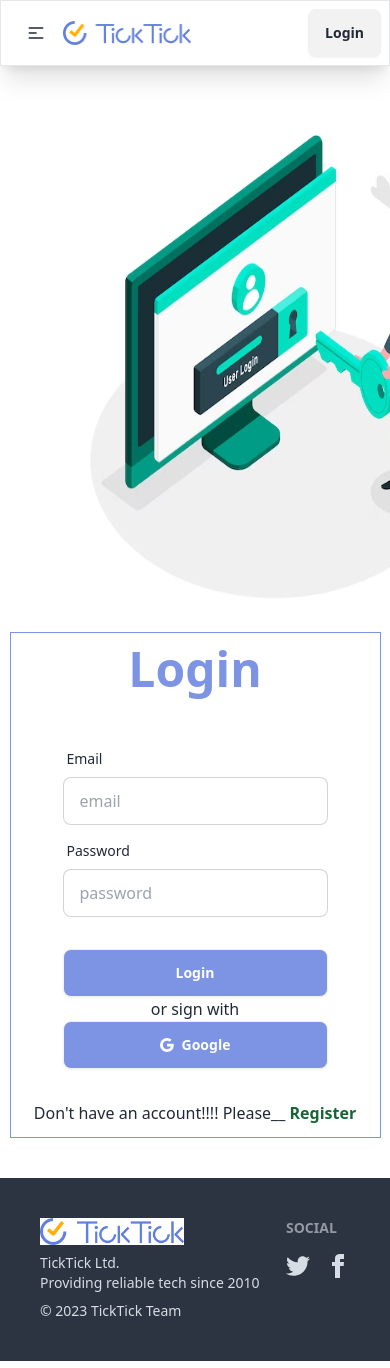
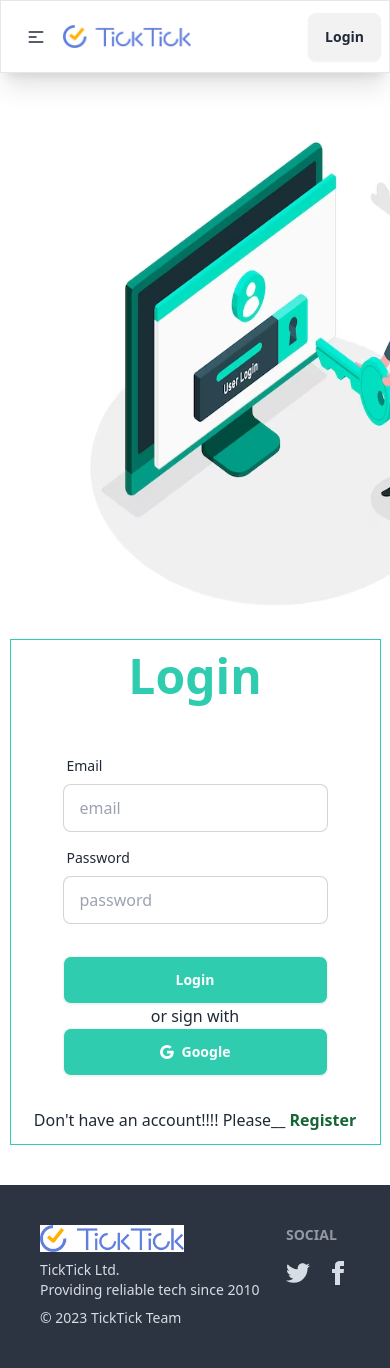
Before and after one commit to Saifulkhandaker/task-management-client, a React (Vite) app: page /login in a window 390 px wide. Shown: the top 1368 px of the page. Built offline with nearby package versions, Linux system fonts and the light colour scheme; no server answers.

Commit message:
google sign in function added

```diff
--- a/package.json
+++ b/package.json
@@ -14,7 +14,8 @@
     "react": "^18.2.0",
     "react-dom": "^18.2.0",
     "react-icons": "^4.12.0",
-    "react-router-dom": "^6.21.0"
+    "react-router-dom": "^6.21.0",
+    "sweetalert2": "^11.10.1"
   },
   "devDependencies": {
     "@types/react": "^18.2.43",
--- a/src/Components/Navbar.jsx
+++ b/src/Components/Navbar.jsx
@@ -1,7 +1,18 @@
 import { Link, NavLink } from "react-router-dom";
 import logo from "../assets/images/logo.png";
+import { useContext } from "react";
+import { AuthContext } from "../Providers/AuthProvider";
 
 const Navbar = () => {
+
+  const {user, logOut} = useContext(AuthContext);
+
+  const handleSignOut = () => {
+    logOut()
+    .then()
+    .catch()
+  }
+
   const navlinks = (
     <>
       <li className="text-lg font-normal">
@@ -52,8 +63,17 @@
         <div className="navbar-center hidden lg:flex">
           <ul className="menu menu-horizontal px-1">{navlinks}</ul>
         </div>
-        <div className="navbar-end">
-          <Link to="/login"><a className="btn">Login</a></Link>
+        <div className="navbar-end gap-2">
+            <p className="hidden md:block md:text-lg">{user?.displayName}</p>
+            <img className="h-[55px] rounded-full" src={user?.photoURL} alt="" />
+          {
+            user ?
+            <Link to="/login">
+              <a className="btn" onClick={handleSignOut}>LogOut</a>
+            </Link>
+            :
+            <Link to="/login"><a className="btn">Login</a></Link>
+          }
         </div>
       </div>
     </div>
--- a/src/Pages/Login/Login.jsx
+++ b/src/Pages/Login/Login.jsx
@@ -1,12 +1,31 @@
-import { Link } from "react-router-dom";
+import { Link, useLocation, useNavigate } from "react-router-dom";
 import login from "../../assets/images/login.avif"
 import { BsGoogle } from 'react-icons/bs';
+import { useContext, useState } from "react";
+import { AuthContext } from "../../Providers/AuthProvider";
+import Swal from "sweetalert2";
 
 const Login = () => {
+    const {googleSignIn, signIn}= useContext(AuthContext);
+    const location = useLocation();
+    const [email, setEmail] = useState('');
+    const [password, setPassword] = useState('');
+    const [error, setError]= useState('');
 
-const handleGoogle = (e) => {
+    const navigate = useNavigate()
 
-}
+    // handle google sign in
+    const handleGoogle = () => {
+        googleSignIn()
+        .then(result => {
+        Swal.fire({
+            title: 'Success!',text: 'Successfully logged in',icon: 'success',confirmButtonText: 'Cool' });
+            setTimeout(() => {
+            navigate('/');
+            }, 3000);
+        })
+    }
+
 
 const handleLogin = (e) => {
 
@@ -20,9 +39,9 @@
           </div>
           <div>
             <div className="hero ">
-              <div className="hero-content flex-col border border-[#7C94E3] py-3 px-5">
+              <div className="hero-content flex-col border border-[#2FCCAF] py-3 px-5">
                 <div className="text-center lg:text-left">
-                  <h1 className="text-5xl font-bold text-[#7C94E3]">Login</h1>
+                  <h1 className="text-5xl font-bold text-[#2FCCAF]">Login</h1>
                 </div>
                 <div className="card flex-shrink-0 w-full max-w-sm ">
                   <form onSubmit={handleLogin} className="card-body">
@@ -53,9 +72,9 @@
                       />
                     </div>
                     <div className="form-control mt-6">
-                      <button className="btn text-white bg-[#7C94E3]">Login</button>
+                      <button className="btn text-white bg-[#2FCCAF]">Login</button>
                       <p>or sign with <br />
-                        <button onClick={handleGoogle} className="btn w-full text-white bg-[#7C94E3]" ><BsGoogle></BsGoogle>Google</button>
+                        <button onClick={handleGoogle} className="btn w-full text-white bg-[#2FCCAF]" ><BsGoogle></BsGoogle>Google</button>
                       </p>
                     </div>
                   </form>
--- a/src/Pages/Register/Register.jsx
+++ b/src/Pages/Register/Register.jsx
@@ -15,9 +15,9 @@
           </div>
           <div>
             <div className="hero">
-              <div className="hero-content flex-col border border-[#7C94E3]  py-3 px-5">
+              <div className="hero-content flex-col border border-[#2FCCAF]  py-3 px-5">
                 <div className="text-center lg:text-left">
-                  <h1 className="text-5xl font-bold text-[#7C94E3]">Register</h1>
+                  <h1 className="text-5xl font-bold text-[#2FCCAF]">Register</h1>
                 </div>
                 <div className="card flex-shrink-0 w-full max-w-sm ">
                   <form onSubmit={handleRegister} className="card-body">
@@ -70,7 +70,7 @@
                       />
                     </div>
                     <div className="form-control mt-6">
-                      <button className="btn text-white bg-[#7C94E3]">Register</button>
+                      <button className="btn text-white bg-[#2FCCAF]">Register</button>
 
                     </div>
                   </form>
--- /dev/null
+++ b/src/Providers/AuthProvider.jsx
@@ -0,0 +1,72 @@
+import { createContext, useEffect, useState } from "react";
+import { GoogleAuthProvider, createUserWithEmailAndPassword, getAuth, onAuthStateChanged, signInWithEmailAndPassword, signInWithPopup, signOut, updateProfile } from "firebase/auth";
+import app from "../Firebase/firebase.config";
+
+export const AuthContext = createContext(null);
+const auth = getAuth(app);
+const googleProvider = new GoogleAuthProvider();
+
+
+const AuthProvider = ({children}) => {
+    const [user, setUser] = useState(null);
+    const [loading, setLoading] = useState(true);
+
+    // google signin
+    const googleSignIn = (value)  => {
+        setLoading(true)
+        return signInWithPopup(auth, googleProvider);
+    }
+
+    // sign up
+    const signUp = (email, password) => {
+        setLoading(true);
+        return createUserWithEmailAndPassword(auth, email, password)
+    };
+
+    // sign in
+    const signIn = (email, password) => {
+        setLoading(true);
+        return signInWithEmailAndPassword(auth, email, password)
+    }
+
+    // log out
+    const logOut = () => {
+        setLoading(true);
+        return signOut(auth);
+    }
+
+
+     // update profile
+     const handleUpdateProfile = (name, photo) => {
+        return updateProfile(auth.currentUser, {
+            displayName: name, photoURL: photo
+        })
+    }
+
+    const authInfo = {
+        user,
+        loading,
+        googleSignIn,
+        signUp,
+        signIn,
+        logOut,
+        handleUpdateProfile
+    }
+
+    useEffect(() => {
+        const unSubscribed = onAuthStateChanged(auth, currentUser => {
+            setUser(currentUser);
+            setLoading(false)
+        });
+        return () => {
+            unSubscribed();
+        }
+    })
+
+    return (
+        <AuthContext.Provider value={authInfo}>
+            {children}
+        </AuthContext.Provider>
+    )
+}
+export default AuthProvider;
--- a/src/main.jsx
+++ b/src/main.jsx
@@ -3,9 +3,12 @@
 import './index.css'
 import { RouterProvider } from 'react-router-dom'
 import { router } from './Routes/Route'
+import AuthProvider from './Providers/AuthProvider'
 
 ReactDOM.createRoot(document.getElementById('root')).render(
   <React.StrictMode>
-    <RouterProvider router={router} />
+      <AuthProvider>
+        <RouterProvider router={router} />
+      </AuthProvider>
   </React.StrictMode>,
 )
```
Also changed, not shown: 1 other file (tests, documents, lock files or other folders).
